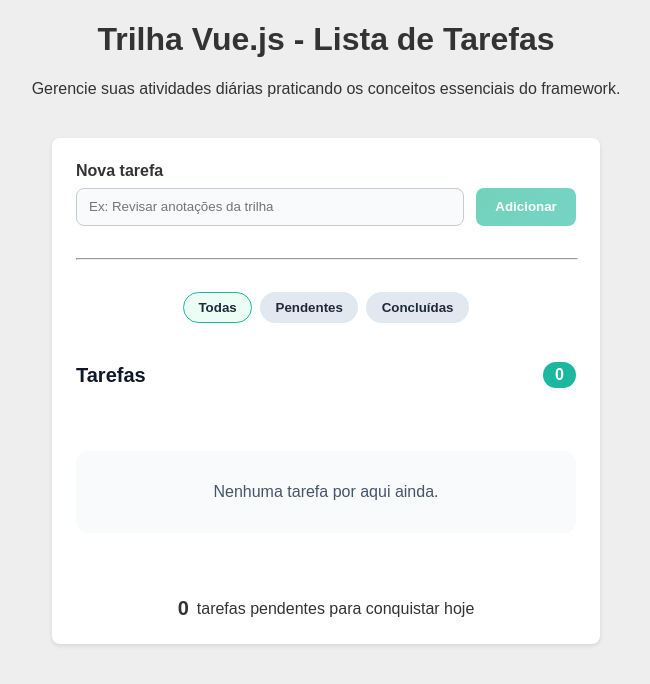
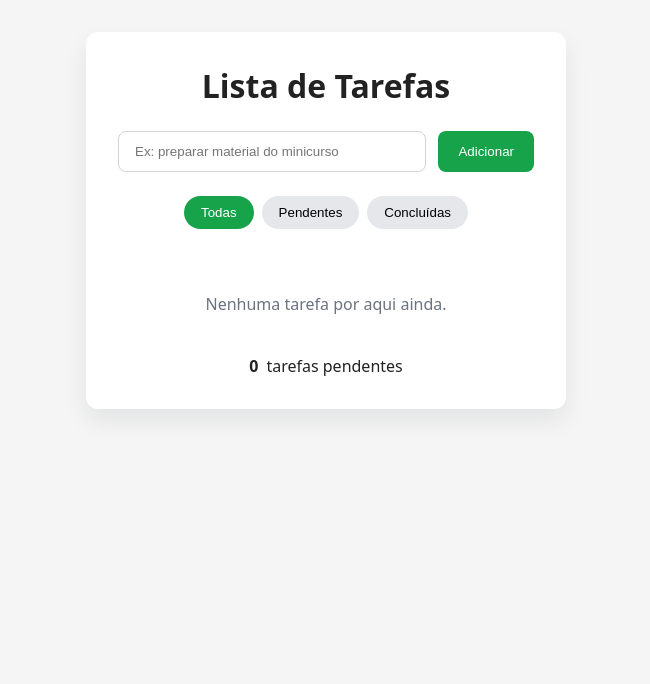
Before and after one commit to Lucas-Gardini/XI-SEMAC-IFSP-CTD, a Vue app: page / in a window 1280 px wide. Shown: the top 684 px of the page, without its empty margins (314-964 px from the left). Built offline with nearby package versions, Linux system fonts and the light colour scheme.

Commit message:
Simplify todo app for mini course

```diff
--- a/src/App.vue
+++ b/src/App.vue
@@ -1,60 +1,58 @@
 <script setup lang="ts">
 import { computed, onMounted, ref, watch } from 'vue'
-import TodoFilters from './components/TodoFilters.vue'
-import TodoForm from './components/TodoForm.vue'
-import TodoList from './components/TodoList.vue'
-import { TodoFilter } from './types/todo'
-import type { Todo } from './types/todo'
 
-// Chave usada para persistir as tarefas no armazenamento local do navegador.
-const STORAGE_KEY = 'todos'
+type FilterOption = 'all' | 'pending' | 'done'
 
-// Estado reativo principal da aplicação.
+interface Todo {
+  id: string
+  text: string
+  done: boolean
+}
+
+const STORAGE_KEY = 'mini-course-todos'
+
 const todos = ref<Todo[]>([])
-const activeFilter = ref<TodoFilter>(TodoFilter.TODOS)
+const newTodo = ref('')
+const filter = ref<FilterOption>('all')
 
-// Computed demonstra como derivar dados reativos sem repetir lógica manualmente.
-const filteredTodos = computed(() => {
-  switch (activeFilter.value) {
-    case TodoFilter.COMPLETOS:
-      return todos.value.filter((todo) => todo.done)
-    case TodoFilter.PENDENTES:
-      return todos.value.filter((todo) => !todo.done)
-    default:
-      return todos.value
+const visibleTodos = computed(() => {
+  if (filter.value === 'pending') {
+    return todos.value.filter((todo) => !todo.done)
   }
+
+  if (filter.value === 'done') {
+    return todos.value.filter((todo) => todo.done)
+  }
+
+  return todos.value
 })
 
-const remainingCount = computed(() => todos.value.filter((todo) => !todo.done).length)
+const pendingCount = computed(() => todos.value.filter((todo) => !todo.done).length)
 
-function addTodo(description: string) {
+function addTodo() {
+  const text = newTodo.value.trim()
+  if (!text) return
+
   todos.value.push({
-    id: crypto.randomUUID(),
-    description,
+    id: Date.now().toString(),
+    text,
     done: false,
-    createdAt: new Date().toISOString(),
   })
+
+  newTodo.value = ''
 }
 
 function toggleTodo(id: string) {
-  const todo = todos.value.find((todo) => todo.id === id)
+  const todo = todos.value.find((item) => item.id === id)
   if (todo) {
     todo.done = !todo.done
   }
 }
 
 function removeTodo(id: string) {
-  todos.value = todos.value.filter((todo) => todo.id !== id)
+  todos.value = todos.value.filter((item) => item.id !== id)
 }
 
-function editTodo(id: string, description: string) {
-  const todo = todos.value.find((todo) => todo.id === id)
-  if (todo) {
-    todo.description = description
-  }
-}
-
-// Sempre que as tarefas mudarem, persistimos a nova lista.
 watch(
   todos,
   (value) => {
@@ -63,95 +61,173 @@
   { deep: true },
 )
 
-// Exemplo simples do ciclo de vida dos componentes: ao montar, carregamos os dados.
 onMounted(() => {
-  const persisted = window.localStorage.getItem(STORAGE_KEY)
-  if (persisted) {
-    try {
-      todos.value = JSON.parse(persisted) as Todo[]
-    } catch (error) {
-      console.warn('Não foi possível ler as tarefas salvas anteriormente.', error)
-    }
+  const saved = window.localStorage.getItem(STORAGE_KEY)
+  if (saved) {
+    todos.value = JSON.parse(saved) as Todo[]
   }
 })
 </script>
 
 <template>
   <main class="app">
-    <header class="app-header">
-      <h1 class="app-title">Trilha Vue.js - Lista de Tarefas</h1>
-      <p class="app-subtitle">
-        Gerencie suas atividades diárias praticando os conceitos essenciais do framework.
-      </p>
-    </header>
+    <h1>Lista de Tarefas</h1>
 
-    <section class="app-content">
-      <TodoForm @add-task="addTodo" />
+    <form class="form" @submit.prevent="addTodo">
+      <input
+        v-model="newTodo"
+        type="text"
+        placeholder="Ex: preparar material do minicurso"
+        aria-label="Descrição da tarefa"
+      />
+      <button type="submit">Adicionar</button>
+    </form>
 
-      <hr style="width: 100%" />
+    <section class="filters" aria-label="Filtros de tarefas">
+      <button type="button" :class="{ active: filter === 'all' }" @click="filter = 'all'">Todas</button>
+      <button type="button" :class="{ active: filter === 'pending' }" @click="filter = 'pending'">
+        Pendentes
+      </button>
+      <button type="button" :class="{ active: filter === 'done' }" @click="filter = 'done'">
+        Concluídas
+      </button>
+    </section>
 
-      <TodoFilters v-model="activeFilter" />
+    <ul class="list">
+      <li v-for="todo in visibleTodos" :key="todo.id" class="item">
+        <label>
+          <input type="checkbox" :checked="todo.done" @change="toggleTodo(todo.id)" />
+          <span :class="{ done: todo.done }">{{ todo.text }}</span>
+        </label>
+        <button type="button" class="remove" @click="removeTodo(todo.id)">Excluir</button>
+      </li>
+    </ul>
 
-      <TodoList
-        :todos="filteredTodos"
-        @toggle-task="toggleTodo"
-        @remove-task="removeTodo"
-        @edit-task="editTodo"
-      />
+    <p v-if="visibleTodos.length === 0" class="empty">Nenhuma tarefa por aqui ainda.</p>
 
-      <footer class="app-footer" role="status">
-        <strong class="quantity">{{ remainingCount }}</strong>
-        <span>
-          {{ remainingCount === 1 ? 'tarefa pendente' : 'tarefas pendentes' }} para conquistar hoje
-        </span>
-      </footer>
-    </section>
+    <footer class="status" role="status">
+      <strong>{{ pendingCount }}</strong>
+      <span>{{ pendingCount === 1 ? 'tarefa pendente' : 'tarefas pendentes' }}</span>
+    </footer>
   </main>
 </template>
 
 <style>
-html,
+* {
+  box-sizing: border-box;
+}
+
 body {
   margin: 0;
-  padding: 0;
-  font-family: Arial, sans-serif;
-  background-color: #eee;
-  color: #333;
+  font-family: system-ui, -apple-system, BlinkMacSystemFont, 'Segoe UI', sans-serif;
+  background: #f5f5f5;
+  color: #222;
 }
 
 .app {
+  max-width: 480px;
+  margin: 2rem auto;
+  padding: 2rem;
+  background: #fff;
+  border-radius: 12px;
   display: flex;
   flex-direction: column;
-  align-items: center;
-  margin-bottom: 1.5rem;
+  gap: 1.5rem;
+  box-shadow: 0 12px 24px rgba(15, 23, 42, 0.08);
 }
 
-.app .app-header {
+.app h1 {
+  margin: 0;
   text-align: center;
-  margin-bottom: 1.5rem;
 }
 
-.app .app-content {
+.form {
+  display: flex;
+  gap: 0.75rem;
+}
+
+.form input {
+  flex: 1;
+  padding: 0.75rem 1rem;
+  border: 1px solid #d4d4d8;
+  border-radius: 8px;
+}
+
+.form button {
+  padding: 0.75rem 1.25rem;
+  border: none;
+  border-radius: 8px;
+  background: #16a34a;
+  color: #fff;
+  cursor: pointer;
+}
+
+.filters {
+  display: flex;
+  justify-content: center;
+  gap: 0.5rem;
+}
+
+.filters button {
+  padding: 0.5rem 1rem;
+  border: 1px solid transparent;
+  border-radius: 999px;
+  background: #e5e7eb;
+  cursor: pointer;
+}
+
+.filters button.active {
+  background: #16a34a;
+  color: #fff;
+}
+
+.list {
+  list-style: none;
+  margin: 0;
+  padding: 0;
   display: flex;
   flex-direction: column;
-  align-items: center;
-  background-color: #fff;
-  padding: 1.5rem;
-  border-radius: 8px;
-  box-shadow: 0 2px 4px rgba(0, 0, 0, 0.1);
-  width: 100%;
-  max-width: 500px;
-  gap: 1.5rem;
+  gap: 0.75rem;
 }
 
-.app .app-footer {
-  margin-top: 1.5rem;
+.item {
+  display: flex;
+  justify-content: space-between;
+  align-items: center;
+  gap: 1rem;
+  padding: 0.75rem 1rem;
+  border-radius: 8px;
+  background: #f8fafc;
+}
+
+.item label {
+  display: flex;
+  gap: 0.75rem;
+  align-items: center;
+  flex: 1;
+}
+
+.item span.done {
+  text-decoration: line-through;
+  color: #6b7280;
+}
+
+.remove {
+  border: none;
+  background: transparent;
+  color: #dc2626;
+  cursor: pointer;
+}
+
+.empty {
+  text-align: center;
+  color: #6b7280;
+}
+
+.status {
   display: flex;
   gap: 0.5rem;
+  justify-content: center;
   align-items: center;
 }
-
-.app .app-footer .quantity {
-  font-size: 1.25rem;
-}
 </style>
--- a/src/components/TodoFilters.vue
+++ /dev/null
@@ -1,51 +0,0 @@
-<script setup lang="ts">
-import { defineModel } from 'vue'
-import { TodoFilter } from '../types/todo'
-
-// Lista de filtros disponíveis na interface.
-const filters: { label: string; value: TodoFilter }[] = [
-  { label: 'Todas', value: TodoFilter.TODOS },
-  { label: 'Pendentes', value: TodoFilter.PENDENTES },
-  { label: 'Concluídas', value: TodoFilter.COMPLETOS },
-]
-
-// Two-way data binding via v-model com o componente pai.
-const model = defineModel<TodoFilter>({ default: TodoFilter.TODOS })
-</script>
-
-<template>
-  <nav class="todo-filters" aria-label="Filtros de tarefas">
-    <button
-      v-for="filter in filters"
-      :key="filter.value"
-      type="button"
-      :class="{ active: filter.value === model }"
-      @click="model = filter.value"
-    >
-      {{ filter.label }}
-    </button>
-  </nav>
-</template>
-
-<style scoped>
-.todo-filters {
-  display: flex;
-  gap: 0.5rem;
-  justify-content: center;
-}
-
-.todo-filters button {
-  padding: 0.45rem 0.9rem;
-  border-radius: 999px;
-  border: 1px solid transparent;
-  background-color: #e2e8f0;
-  color: #1e293b;
-  font-weight: 600;
-  cursor: pointer;
-}
-
-.todo-filters button.active {
-  border-color: #1bb79f;
-  background-color: #ecfdf5;
-}
-</style>
--- a/src/components/TodoForm.vue
+++ /dev/null
@@ -1,89 +0,0 @@
-<script setup lang="ts">
-import { computed, ref } from 'vue'
-
-// O formulário funciona isoladamente, avisando o componente pai quando uma nova tarefa
-// deve ser criada. Essa comunicação acontece via eventos personalizados (emit).
-const emit = defineEmits<{
-  (event: 'add-task', description: string): void
-}>()
-
-// v-model guarda o valor do campo de descrição de forma reativa.
-const description = ref('')
-
-// Validação simples para evitar tarefas vazias.
-const isDisabled = computed(() => description.value.trim().length === 0)
-
-// Função chamada ao enviar o formulário.
-function submitForm() {
-  const text = description.value.trim()
-  if (!text) return
-  emit('add-task', text)
-  description.value = ''
-}
-</script>
-
-<template>
-  <form class="todo-form" @submit.prevent="submitForm">
-    <label for="todo-description"> Nova tarefa </label>
-    <div class="controls">
-      <input
-        id="todo-description"
-        v-model="description"
-        type="text"
-        placeholder="Ex: Revisar anotações da trilha"
-      />
-      <button type="submit" :disabled="isDisabled">Adicionar</button>
-    </div>
-  </form>
-</template>
-
-<style scoped>
-.todo-form {
-  display: flex;
-  flex-direction: column;
-  gap: 0.5rem;
-  width: 100%;
-}
-
-.todo-form label {
-  font-weight: 600;
-}
-
-.todo-form .controls {
-  display: flex;
-  gap: 0.75rem;
-}
-
-.todo-form .controls input {
-  flex: 1;
-  padding: 0.65rem 0.75rem;
-  border-radius: 0.5rem;
-  border: 1px solid #c7c9d3;
-  background-color: #f8fafc;
-}
-
-.todo-form .controls input:focus {
-  outline: 2px solid #1bb79f;
-  background-color: white;
-}
-
-.todo-form .controls button {
-  padding: 0.65rem 1.2rem;
-  border-radius: 0.5rem;
-  border: none;
-  background: linear-gradient(135deg, #15b78f, #1bb79f);
-  color: #fff;
-  font-weight: 600;
-  cursor: pointer;
-  transition: filter 0.2s ease;
-}
-
-.todo-form .controls button:disabled {
-  opacity: 0.6;
-  cursor: not-allowed;
-}
-
-.todo-form .controls button:not(:disabled):hover {
-  filter: brightness(1.1);
-}
-</style>
--- a/src/components/TodoItem.vue
+++ /dev/null
@@ -1,108 +0,0 @@
-<script setup lang="ts">
-import { computed } from 'vue'
-import type { Todo } from '../types/todo'
-
-// Recebemos a tarefa via props do componente pai (TodoList).
-const props = defineProps<{
-  todo: Todo
-}>()
-
-// Definimos os eventos que esse componente pode emitir para o pai.
-const emit = defineEmits<{
-  (event: 'toggle', id: string): void
-  (event: 'remove', id: string): void
-  (event: 'edit', id: string, description: string): void
-}>()
-
-// Usamos computed para derivar o texto de status a partir dos dados recebidos do pai.
-const statusLabel = computed(() => (props.todo.done ? 'Concluída' : 'Pendente'))
-
-// Função para editar a tarefa
-function editTask() {
-  const newDescription = prompt('Edite a descrição da tarefa:', props.todo.description)
-  if (newDescription !== null && newDescription.trim() !== '') {
-    emit('edit', props.todo.id, newDescription)
-  }
-}
-</script>
-
-<template>
-  <li class="todo-item">
-    <label class="info">
-      <input type="checkbox" :checked="todo.done" @change="emit('toggle', todo.id)" />
-      <div class="texts">
-        <span class="description" :class="{ 'description-done': todo.done }">
-          {{ todo.description }}
-        </span>
-        <small class="meta">
-          {{ statusLabel }} • Criada em {{ new Date(todo.createdAt).toLocaleString() }}
-        </small>
-      </div>
-    </label>
-    <button class="edit" @click="editTask">editar</button>
-    <button class="delete" @click="emit('remove', todo.id)">excluir</button>
-  </li>
-</template>
-
-<style scoped>
-.todo-item {
-  display: flex;
-  align-items: center;
-  justify-content: space-between;
-  gap: 1rem;
-  padding: 0.75rem 1rem;
-}
-
-.todo-item .info {
-  display: flex;
-  align-items: flex-start;
-  gap: 0.75rem;
-  flex: 1;
-}
-
-.todo-item .info input[type='checkbox'] {
-  width: 1.15rem;
-  height: 1.15rem;
-  cursor: pointer;
-}
-
-.todo-item .info .texts {
-  display: flex;
-  flex-direction: column;
-  gap: 0.25rem;
-}
-
-.todo-item .info .description {
-  font-weight: 600;
-  color: #1e293b;
-}
-
-.todo-item .info .description-done {
-  text-decoration: line-through;
-  color: #94a3b8;
-}
-
-.todo-item .meta {
-  color: #64748b;
-}
-
-.todo-item .edit {
-  border: none;
-  background: none;
-  color: #3b82f6;
-  font-weight: 600;
-  cursor: pointer;
-}
-
-.todo-item .delete {
-  border: none;
-  background: none;
-  color: #ef4444;
-  font-weight: 600;
-  cursor: pointer;
-}
-
-.todo-item .delete:hover {
-  text-decoration: underline;
-}
-</style>
--- a/src/components/TodoList.vue
+++ /dev/null
@@ -1,90 +0,0 @@
-<script setup lang="ts">
-import type { Todo } from '../types/todo'
-import TodoItem from './TodoItem.vue'
-
-defineProps<{
-  todos: Todo[]
-}>()
-
-const emit = defineEmits<{
-  (event: 'toggle-task', id: string): void
-  (event: 'remove-task', id: string): void
-  (event: 'edit-task', id: string, description: string): void
-}>()
-</script>
-
-<template>
-  <section class="todo-list">
-    <header>
-      <h2>Tarefas</h2>
-      <span>{{ todos.length }}</span>
-    </header>
-
-    <TransitionGroup name="list" tag="ul" class="items">
-      <TodoItem
-        v-for="todo in todos"
-        :key="todo.id"
-        :todo="todo"
-        @toggle="emit('toggle-task', $event)"
-        @remove="emit('remove-task', $event)"
-        @edit="(id, description) => emit('edit-task', id, description)"
-      />
-    </TransitionGroup>
-
-    <p v-if="todos.length === 0" class="empty">Nenhuma tarefa por aqui ainda.</p>
-  </section>
-</template>
-
-<style scoped>
-.todo-list {
-  display: flex;
-  flex-direction: column;
-  gap: 1rem;
-  width: 100%;
-}
-
-.todo-list header {
-  display: flex;
-  align-items: center;
-  justify-content: space-between;
-}
-
-.todo-list header h2 {
-  font-size: 1.25rem;
-  font-weight: 700;
-  color: #0f172a;
-}
-
-.todo-list header span {
-  background-color: #1bb79f;
-  color: white;
-  border-radius: 999px;
-  padding: 0.25rem 0.75rem;
-  font-weight: 600;
-}
-
-.todo-list .items {
-  list-style: none;
-  padding: 0;
-  margin: 0;
-}
-
-.todo-list .empty {
-  text-align: center;
-  padding: 2rem;
-  background-color: #f8fafc;
-  border-radius: 0.75rem;
-  color: #475569;
-}
-
-.list-enter-from,
-.list-leave-to {
-  opacity: 0;
-  transform: translateY(10px);
-}
-
-.list-enter-active,
-.list-leave-active {
-  transition: all 0.2s ease;
-}
-</style>
--- a/src/types/todo.ts
+++ /dev/null
@@ -1,15 +0,0 @@
-// A estrutura principal de uma tarefa para a aplicação de To-Do.
-// Definimos aqui para que o tipo possa ser reutilizado em vários componentes
-export interface Todo {
-  id: string
-  description: string
-  done: boolean
-  createdAt: string
-}
-
-// Filtros aceitos pela aplicação para controlar quais tarefas aparecem.
-export enum TodoFilter {
-  TODOS = 'todos',
-  PENDENTES = 'pendentes',
-  COMPLETOS = 'completos',
-}
```
